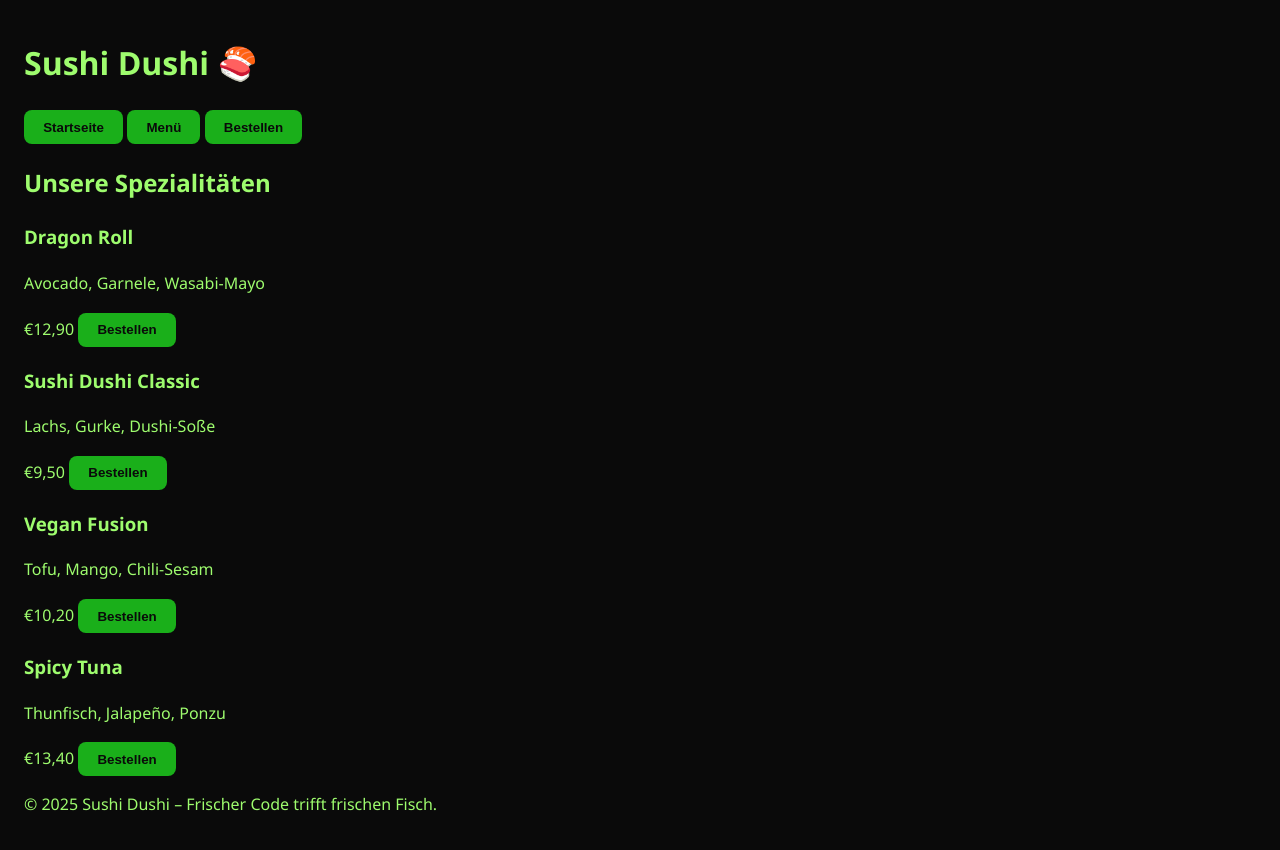
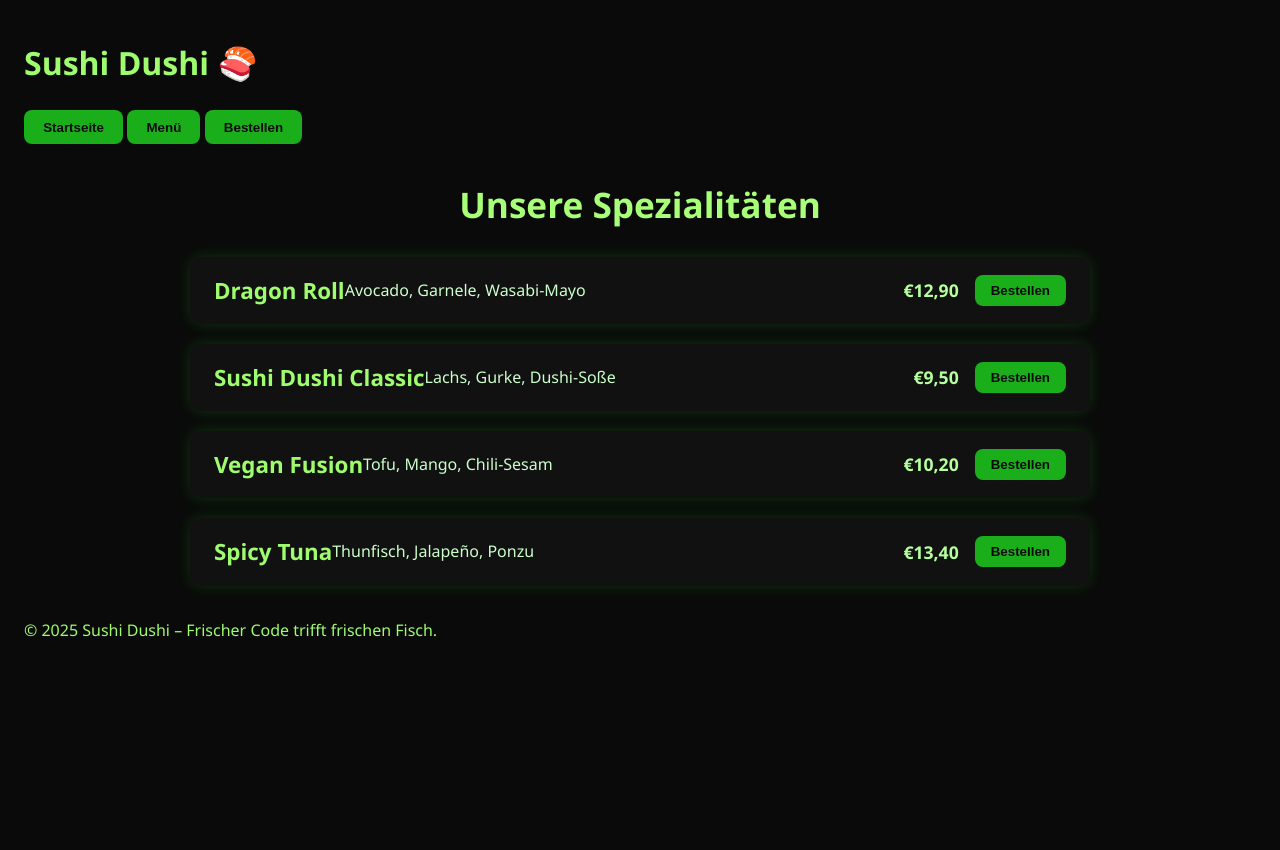
Before and after one commit to Team-Blauer-Creeper/Sushidushi.github.io, a plain HTML site: page menu.html in a window 1280 px wide. After the commit the page ends 800 px from the top, so only its background shows below. Drawn offline with Linux system fonts and the light colour scheme.

Commit message:
Aktualisieren von style.css

```diff
--- a/style.css
+++ b/style.css
@@ -41,3 +41,74 @@ input:focus, button:focus {
   outline: 2px solid #27d827;
   outline-offset: 2px;
 }
+.menu {
+  max-width: 900px;
+  margin: 2rem auto;
+  padding: 0 1rem;
+}
+
+.menu h2 {
+  color: #a8ff78;
+  text-align: center;
+  font-size: 2.2rem;
+  margin-bottom: 1.5rem;
+}
+
+.menu-list {
+  display: flex;
+  flex-direction: column;
+  gap: 1.2rem;
+}
+
+.menu-item {
+  background-color: #111;
+  border-radius: 12px;
+  padding: 1rem 1.5rem;
+  box-shadow: 0 0 15px #27d82733;
+  display: flex;
+  justify-content: space-between;
+  align-items: center;
+  transition: box-shadow 0.3s ease;
+}
+
+.menu-item:hover {
+  box-shadow: 0 0 20px #27d82788;
+}
+
+.menu-item h3 {
+  margin: 0;
+  color: #9efc6e;
+  font-size: 1.4rem;
+}
+
+.menu-item p {
+  margin: 0 1rem 0 0;
+  color: #ccffcc;
+  flex-grow: 1;
+  font-size: 1rem;
+}
+
+.menu-item .price {
+  font-weight: bold;
+  color: #b6ff9e;
+  margin-right: 1rem;
+  min-width: 60px;
+  text-align: right;
+  font-size: 1.1rem;
+}
+
+.menu-item button {
+  background-color: #1aaf1a;
+  color: #0a0a0a;
+  border: none;
+  padding: 0.5rem 1rem;
+  border-radius: 8px;
+  cursor: pointer;
+  font-weight: bold;
+  transition: background-color 0.3s ease;
+  min-width: 90px;
+}
+
+.menu-item button:hover {
+  background-color: #27d827;
+}
```
